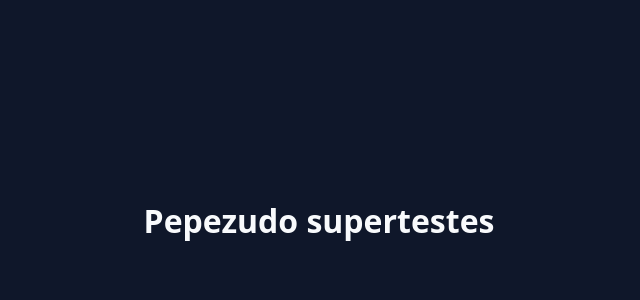
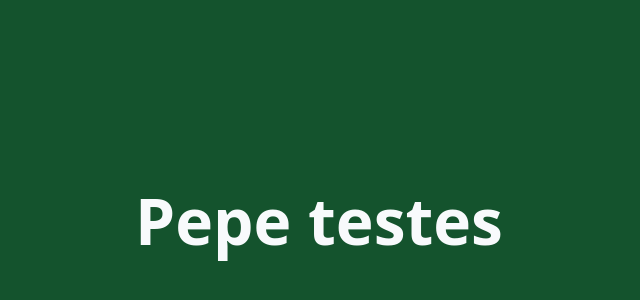
Before and after one commit to Pepe-6798/pepe-teste, a plain HTML site: page index.html in a window 1280 px wide. Shown: the part 180-480 px from the top of the page, without its empty margins (321-961 px from the left). Drawn offline with Linux system fonts and the light colour scheme.

Commit message:
Update styles and heading in index.html

```diff
--- a/index.html
+++ b/index.html
@@ -12,13 +12,13 @@ display:	flex;
 align-items:	center;
 justify-content:	center;
 font-family:	system-ui,	sans-serif;
-background:	#0f172a;
+background:	#14532d;
 color:	#f8fafc;
 }
-h1	{	font-size:	2rem;	}
+h1	{	font-size:	4rem;	}
 </style>
 </head>
 <body>
-<h1>Pepezudo	supertestes</h1>
+<h1>Pepe	testes</h1>
 </body>
 </html>
```
